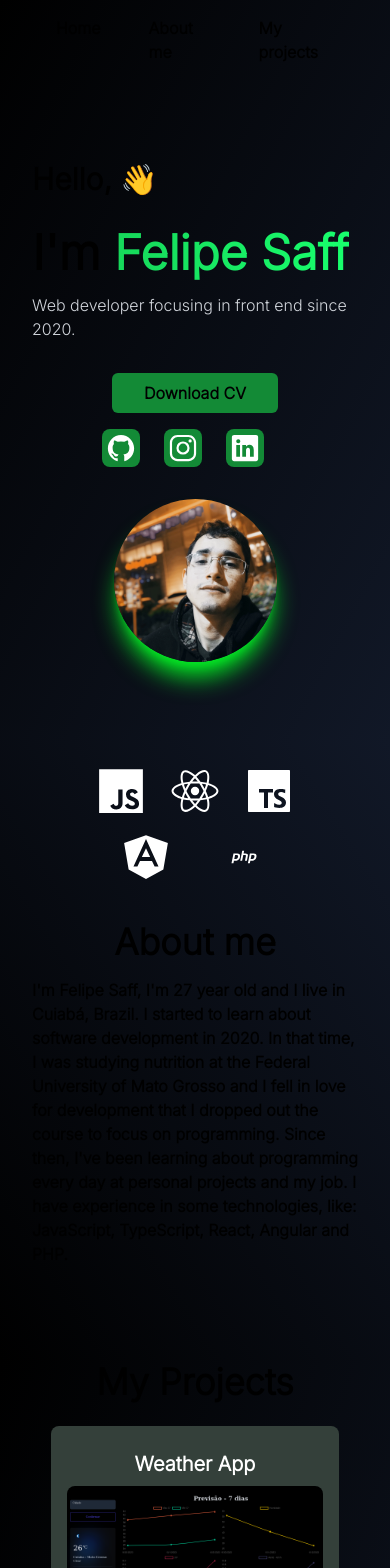
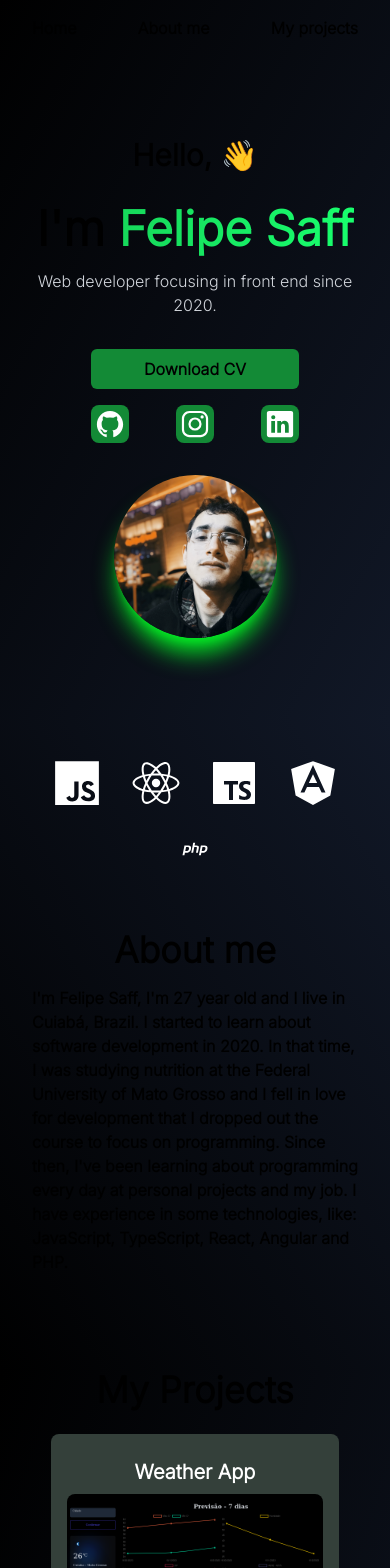
Before and after one commit to felipesaff/portfolio, a Next.js app: page / in a window 390 px wide. Shown: the top 1568 px of the page. Built offline with nearby package versions, Linux system fonts and the light colour scheme.

Commit message:
style: improve responsivity

```diff
--- a/src/components/AboutMe.tsx
+++ b/src/components/AboutMe.tsx
@@ -5,9 +5,9 @@ export function AboutMe() {
 	return (
 		<section
 			id='about'
-			className='w-full flex flex-col pb-20 items-center justify-center bg-gradient-to-bl from-gray-900 to-black'
+			className='w-full flex flex-col pb-20 px-8 items-center justify-center bg-gradient-to-bl from-gray-900 to-black'
 		>
-			<div className='flex flex-wrap py-4 px-20 justify-evenly md:justify-center w-full'>
+			<div className='flex flex-wrap py-8 justify-evenly md:justify-center w-full'>
 				{icons.map((image, i) => (
 					<Image
 						key={i}
@@ -20,7 +20,7 @@ export function AboutMe() {
 				))}
 			</div>
 
-			<div className='py-4 flex flex-col items-center px-8 md:px-60 w-full'>
+			<div className='py-4 flex flex-col items-center md:px-60 w-full'>
 				<h2 className='font-bold text-4xl mb-4'>About me</h2>
 				<p className='font-semibold'>
 					I'm Felipe Saff, I'm 27 year old and I live in Cuiabá, Brazil. I
--- a/src/components/Header.tsx
+++ b/src/components/Header.tsx
@@ -26,11 +26,11 @@ export function Header() {
 	];
 	return (
 		<header className='flex flex-col items-center w-full bg-gradient-to-br from-black to-gray-900 h-auto px-8 md:px-0'>
-			<nav className='flex justify-center w-full py-4'>
+			<nav className='flex md:justify-center justify-between w-full py-4'>
 				{menuItems.map((item, i) => (
 					<Link
 						key={i}
-						className='hover:text-[#138a36] font-bold mx-6 border-b border-transparent hover:border-[#138a36] transition ease-linear'
+						className='hover:text-[#138a36] font-bold md:mx-6 border-b border-transparent hover:border-[#138a36] transition ease-linear'
 						href={item.href}
 					>
 						{item.title}
@@ -42,28 +42,28 @@ export function Header() {
 				id='home'
 				className='w-full h-auto my-20 md:px-20 flex flex-col items-center justify-between md:flex-row'
 			>
-				<div className='flex-1 flex flex-col items-start md:w-1/2'>
+				<div className='flex-1 flex flex-col items-center md:items-start md:w-1/2'>
 					<h2 className='text-3xl font-bold'>Hello, 👋</h2>
-					<h1 className='text-5xl font-bold mt-8 mb-4'>
+					<h1 className='text-5xl font-bold mt-8 mb-4 text-center md:text-left'>
 						I'm{' '}
 						<span className='bg-gradient-to-r from-[#138a36] to-[#18ff6d] text-transparent bg-clip-text animate-gradient'>
 							Felipe Saff
 						</span>
 					</h1>
-					<p className='text-gray-300'>
+					<p className='text-gray-300 text-center md:text-left'>
 						Web developer focusing in front end since 2020.
 					</p>
 					<div className='w-full flex flex-col items-center md:items-start'>
-						<button className='bg-[#138a36] px-8 py-2 font-bold rounded-md mt-8 transition ease-linear hover:bg-[#04e824] hover:shadow-md hover:shadow-[#04e824]'>
+						<button className='bg-[#138a36] w-52 px-8 py-2 font-bold rounded-md mt-8 transition ease-linear hover:bg-[#04e824] hover:shadow-md hover:shadow-[#04e824]'>
 							Download CV
 						</button>
-						<div className='flex mt-4'>
+						<div className='flex w-52 justify-between mt-4'>
 							{socialItems.map((social, i) => (
 								<Link
 									key={i}
 									href={social.href}
 									target='_blank'
-									className='p-1 rounded-lg bg-[#138a36] mr-6 hover:shadow-md hover:shadow-[#138a36]'
+									className='p-1 rounded-lg bg-[#138a36] md:mr-6 hover:shadow-md hover:shadow-[#138a36]'
 								>
 									<Image
 										src={social.src}
--- a/src/components/MyProjects.tsx
+++ b/src/components/MyProjects.tsx
@@ -3,16 +3,16 @@ import Image from 'next/image';
 import Link from 'next/link';
 export const MyProjects = () => {
 	return (
-		<div
+		<section
 			id='projects'
-			className='w-full flex flex-col items-center justify-center bg-gradient-to-br from-black to-gray-900'
+			className='w-full flex px-8 flex-col items-center justify-center bg-gradient-to-br from-black to-gray-900'
 		>
 			<h1 className='font-bold text-4xl mb-4'>My Projects</h1>
 			<div className='max-w-full flex flex-wrap justify-around items-center'>
 				{myProjectsItems.map((project, i) => (
 					<div
 						key={i}
-						className='w-72 mx-2 my-2 bg-[#34403a] rounded-lg p-4 flex flex-col items-center justify-center'
+						className='w-72 md:mx-2 my-2 bg-[#34403a] rounded-lg p-4 flex flex-col items-center justify-center'
 					>
 						<p className='font-bold text-xl text-white my-2'>{project.name}</p>
 						<Link href={project.livePreview} target='_blank'>
@@ -55,6 +55,6 @@ export const MyProjects = () => {
 					</div>
 				))}
 			</div>
-		</div>
+		</section>
 	);
 };
```
